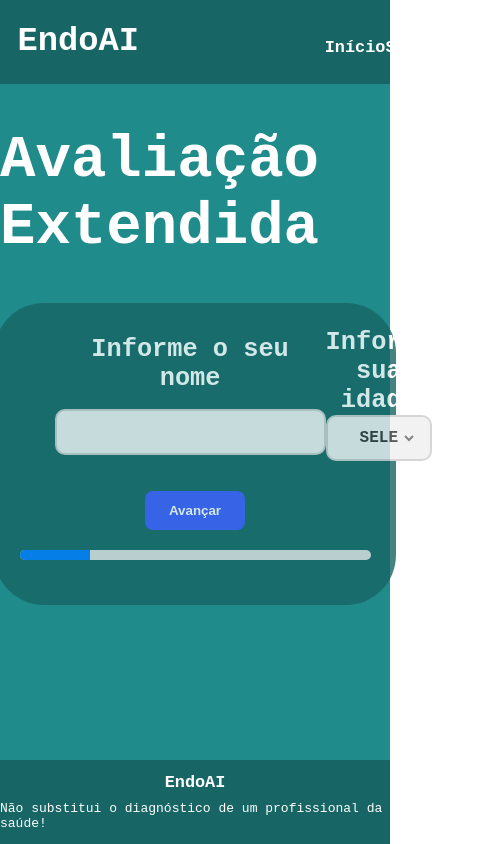
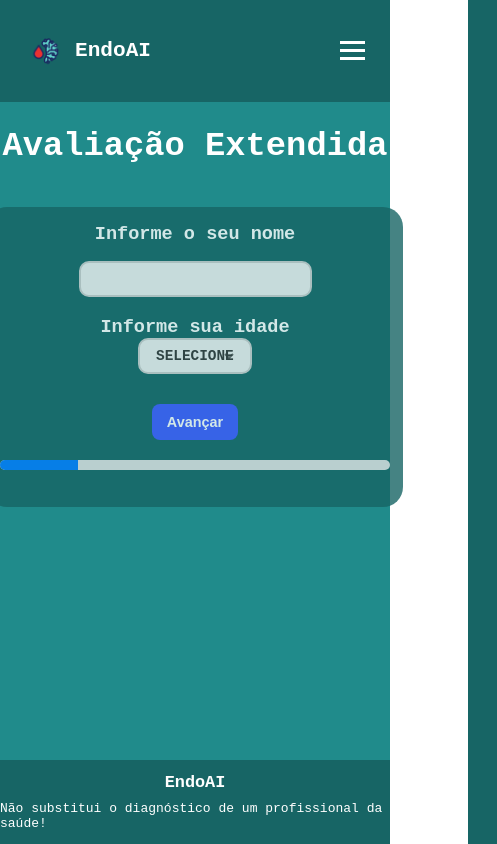
Before and after one commit to paulo-campos-57/EndoAI, a React (Create React App) app in the folder frontend/endo-front/: page /extendido in a window 390 px wide. Shown: the whole page, 497 px wide, since content can reach past the window. Built offline with nearby package versions, Linux system fonts and the light colour scheme.

Commit message:
feat: begin responsivity

```diff
--- a/frontend/endo-front/public/index.html
+++ b/frontend/endo-front/public/index.html
@@ -3,7 +3,7 @@
   <head>
     <meta charset="utf-8" />
     <link rel="icon" href="%PUBLIC_URL%/favicon.ico" />
-    <meta name="viewport" content="width=device-width, initial-scale=1" />
+    <meta name="viewport" content="width=device-width, initial-scale=1, shrink-to-fit=no" />
     <meta name="theme-color" content="#000000" />
     <meta
       name="description"
--- a/frontend/endo-front/src/components/Header/Header.module.css
+++ b/frontend/endo-front/src/components/Header/Header.module.css
@@ -73,3 +73,117 @@
 .links:hover::after {
     transform: scaleX(1);
 }
+
+.burgerMenu {
+    display: none;
+    cursor: pointer;
+    padding: 10px;
+    z-index: 1000;
+}
+
+.burgerBar {
+    width: 25px;
+    height: 3px;
+    background-color: #fff;
+    margin: 5px 0;
+    transition: all 0.3s ease-in-out;
+}
+
+@media screen and (max-width: 768px) {
+    .headContent {
+        width: 100%;
+        padding: 0 15px;
+    }
+
+    .leftSide {
+        width: auto;
+    }
+
+    .logo {
+        width: 60px;
+    }
+
+    .title {
+        font-size: 3vh;
+    }
+
+    .burgerMenu {
+        display: block;
+    }
+
+    .rightSide {
+        position: fixed;
+        top: 0;
+        right: -100%;
+        width: 70%;
+        height: 100vh;
+        background-color: #176565;
+        flex-direction: column;
+        align-items: center;
+        justify-content: center;
+        gap: 2rem;
+        transition: right 0.3s ease-in-out;
+        z-index: 999;
+    }
+
+    .showMenu {
+        right: 0;
+    }
+
+    .links {
+        font-size: 2.5vh;
+    }
+
+    /* Burger menu animation */
+    .burgerBar.open:nth-child(1) {
+        transform: translateY(8px) rotate(45deg);
+    }
+
+    .burgerBar.open:nth-child(2) {
+        opacity: 0;
+    }
+
+    .burgerBar.open:nth-child(3) {
+        transform: translateY(-8px) rotate(-45deg);
+    }
+}
+
+@media screen and (max-width: 480px) {
+    .head {
+        height: auto;
+        padding: 10px 0;
+    }
+
+    .headContent {
+        padding: 0 15px;
+    }
+
+    .leftSide {
+        justify-content: flex-start;
+    }
+
+    .title {
+        font-size: 2.5vh;
+    }
+
+    .rightSide {
+        width: 80%;
+        padding: 20px 0;
+    }
+
+    .links {
+        font-size: 2.2vh;
+    }
+
+    /* Add overlay when menu is open */
+    .showMenu::before {
+        content: '';
+        position: fixed;
+        top: 0;
+        left: 0;
+        width: 100%;
+        height: 100%;
+        background-color: rgba(0, 0, 0, 0.5);
+        z-index: -1;
+    }
+}
--- a/frontend/endo-front/src/components/Header/index.js
+++ b/frontend/endo-front/src/components/Header/index.js
@@ -1,8 +1,14 @@
-import React from 'react';
+import React, { useState } from 'react';
 import { Link } from 'react-router-dom'
 import styles from './Header.module.css';
 
 function Header() {
+    const [isMenuOpen, setIsMenuOpen] = useState(false);
+
+    const toggleMenu = () => {
+        setIsMenuOpen(!isMenuOpen);
+    };
+
     return (
         <>
             <div className={styles.head}>
@@ -13,10 +19,15 @@ function Header() {
                             EndoAI
                         </h2>
                     </div>
-                    <div className={styles.rightSide}>
-                        <Link to='/' className={styles.links}>Início</Link>
-                        <Link to='/sobre' className={styles.links}>Sobre</Link>
-                        <Link to='/extendido' className={styles.links}>EndoAI</Link>
+                    <div className={styles.burgerMenu} onClick={toggleMenu}>
+                        <div className={`${styles.burgerBar} ${isMenuOpen ? styles.open : ''}`}></div>
+                        <div className={`${styles.burgerBar} ${isMenuOpen ? styles.open : ''}`}></div>
+                        <div className={`${styles.burgerBar} ${isMenuOpen ? styles.open : ''}`}></div>
+                    </div>
+                    <div className={`${styles.rightSide} ${isMenuOpen ? styles.showMenu : ''}`}>
+                        <Link to='/' className={styles.links} onClick={toggleMenu}>Início</Link>
+                        <Link to='/sobre' className={styles.links} onClick={toggleMenu}>Sobre</Link>
+                        <Link to='/extendido' className={styles.links} onClick={toggleMenu}>EndoAI</Link>
                     </div>
                 </div>
             </div>
--- a/frontend/endo-front/src/pages/About/About.module.css
+++ b/frontend/endo-front/src/pages/About/About.module.css
@@ -28,19 +28,25 @@
     width: 100%;
     display: flex;
     justify-content: space-evenly;
+    flex-wrap: wrap;
+    gap: 20px;
+    padding: 0 20px;
 }
 
 .block {
     background-color: #176565;
     width: 20%;
-    height: 45vh;
+    min-width: 250px;
+    height: auto;
+    min-height: 45vh;
     display: flex;
     flex-direction: column;
     justify-content: center;
     align-items: center;
     text-align: center;
     border-radius: 50px;
-    padding: 10px 15px;
+    padding: 25px;
+    margin-bottom: 20px;
 }
 
 .typewriterBase {
@@ -79,6 +85,7 @@
 .fontText {
     font-size: 2.25vh;
     text-align: justify;
+    margin-top: 20px;
 }
 
 @keyframes typing1 {
@@ -164,6 +171,7 @@
 
 .teamCarousel {
     width: 100%;
+    padding: 0 10px;
 }
 
 .carouselItem {
@@ -209,10 +217,90 @@
     font-size: 2.25vh;
 }
 
-@media (max-width: 768px) {
+@media screen and (max-width: 1200px) {
+    .block {
+        width: 40%;
+    }
+}
+
+@media screen and (max-width: 992px) {
+    .title {
+        font-size: 8vh;
+    }
+
+    .block {
+        width: 45%;
+        padding: 20px;
+    }
+
+    .fontText {
+        font-size: 2vh;
+    }
+}
+
+@media screen and (max-width: 768px) {
+    .content {
+        margin-top: 5vh;
+    }
+
+    .title {
+        font-size: 6vh;
+    }
+
+    .blocks {
+        flex-direction: column;
+        align-items: center;
+    }
+
+    .block {
+        width: 80%;
+        min-height: auto;
+        padding: 30px 20px;
+    }
+
+    .fontText {
+        font-size: 1.8vh;
+    }
+
+    .typewriterBase {
+        font-size: 3vh;
+    }
+
+    .singleMemberContainer {
+        padding: 15px;
+    }
+
     .singleMemberImage {
-        width: 120px;
-        height: 150px;
+        width: 100px;
+        height: 100px;
+    }
+}
+
+@media screen and (max-width: 480px) {
+    .title {
+        font-size: 5vh;
+    }
+
+    .block {
+        width: 90%;
+        padding: 25px 15px;
+        border-radius: 30px;
+    }
+
+    .fontText {
+        font-size: 1.6vh;
+    }
+
+    .typewriterBase {
+        font-size: 2.5vh;
+    }
+
+    .memberName {
+        font-size: 2vh;
+    }
+
+    .memberInfo p {
+        font-size: 1.8vh;
     }
 }
 
--- a/frontend/endo-front/src/pages/Extended/Extended.module.css
+++ b/frontend/endo-front/src/pages/Extended/Extended.module.css
@@ -43,6 +43,7 @@
     display: flex;
     justify-content: center;
     align-items: center;
+    text-align: center;
 }
 
 .firstQuestionContainer {
@@ -52,6 +53,8 @@
     justify-content: space-around;
     align-items: center;
     text-align: center;
+    flex-wrap: wrap;
+    gap: 20px;
 }
 
 .capsule {
@@ -84,6 +87,7 @@
     justify-content: space-between;
     align-items: center;
     gap: 0.8rem;
+    text-align: center;
 }
 
 .icon:hover {
@@ -95,6 +99,8 @@
     display: flex;
     gap: 1.5rem;
     margin-top: 1rem;
+    flex-wrap: wrap;
+    justify-content: center;
 }
 
 .radioInput {
@@ -255,3 +261,111 @@
     background-color: #e0e0e0;
     outline: none;
 }
+
+@media screen and (max-width: 992px) {
+    .title {
+        font-size: 6vh;
+    }
+
+    .ansForm {
+        width: 95%;
+        padding: 2vh;
+    }
+
+    .firstQuestion {
+        font-size: 2.5vh;
+    }
+
+    .question {
+        font-size: 2.5vh;
+    }
+
+    .buttonLabel {
+        padding: 0.6rem 1.2rem;
+        font-size: 0.9rem;
+    }
+}
+
+@media screen and (max-width: 768px) {
+    .title {
+        font-size: 5vh;
+    }
+
+    .ansForm {
+        border-radius: 30px;
+    }
+
+    .firstQuestionContainer {
+        width: 90%;
+    }
+
+    .question {
+        flex-direction: column;
+        gap: 1rem;
+    }
+
+    .questionAns {
+        gap: 1rem;
+    }
+
+    .buttonLabel {
+        padding: 0.5rem 1rem;
+        font-size: 0.85rem;
+    }
+
+    .numberInput {
+        padding: 0.5rem 1rem;
+        font-size: 0.9rem;
+    }
+
+    .selectInput {
+        padding: 0.5rem 1rem;
+        font-size: 0.9rem;
+    }
+}
+
+@media screen and (max-width: 480px) {
+    .content {
+        padding-top: 3vh;
+    }
+
+    .title {
+        font-size: 4vh;
+    }
+
+    .ansForm {
+        width: 100%;
+        border-radius: 20px;
+        padding: 2vh 1.5vh;
+    }
+
+    .firstQuestion {
+        font-size: 2.2vh;
+    }
+
+    .firstQuestionContainer {
+        width: 100%;
+    }
+
+    .question {
+        font-size: 2.2vh;
+    }
+
+    .questionAns {
+        gap: 0.8rem;
+    }
+
+    .buttonLabel {
+        padding: 0.4rem 0.8rem;
+        font-size: 0.8rem;
+    }
+
+    .navigationButtons {
+        gap: 10px;
+    }
+
+    .navButton {
+        padding: 10px 15px;
+        font-size: 0.9rem;
+    }
+}
--- a/frontend/endo-front/src/pages/Home/Home.module.css
+++ b/frontend/endo-front/src/pages/Home/Home.module.css
@@ -92,6 +92,58 @@
     box-shadow: 0px 10px 12px 0px rgba(0, 0, 0, 0.30);
 }
 
+@media screen and (max-width: 1200px) {
+    .salute {
+        width: 35%;
+    }
+}
+
+@media screen and (max-width: 992px) {
+    .salute {
+        width: 45%;
+    }
+}
+
+@media screen and (max-width: 768px) {
+    .salute {
+        width: 60%;
+        height: auto;
+        padding: 30px 20px;
+    }
+
+    .typewriter {
+        font-size: 1.8rem;
+    }
+
+    .selectionButton {
+        font-size: 18px;
+    }
+}
+
+@media screen and (max-width: 480px) {
+    .content {
+        margin-top: 5vh;
+    }
+
+    .salute {
+        width: 85%;
+        padding: 25px 15px;
+    }
+
+    .typewriter {
+        font-size: 1.5rem;
+    }
+
+    .selectionButton {
+        font-size: 16px;
+        padding: 12px 15px 10px;
+    }
+
+    .buttons {
+        width: 100%;
+    }
+}
+
 .popupOverlay {
     position: fixed;
     top: 0;
@@ -110,8 +162,10 @@
     padding: 2rem;
     border-radius: 12px;
     max-width: 400px;
+    width: 90%;
     box-shadow: 0 0 20px rgba(0, 0, 0, 0.3);
     text-align: center;
+    margin: 0 15px;
 }
 
 .popupButtons {
--- a/frontend/endo-front/src/pages/Result/Result.module.css
+++ b/frontend/endo-front/src/pages/Result/Result.module.css
@@ -22,12 +22,15 @@
 .title {
     font-size: 7vh;
     font-weight: 900;
+    text-align: center;
+    padding: 0 20px;
 }
 
 .text {
     width: 68%;
     font-size: 3vh;
     text-align: center;
+    padding: 0 20px;
 }
 
 .links {
@@ -60,3 +63,49 @@
 .links:hover::after {
     transform: scaleX(1);
 }
+
+@media screen and (max-width: 992px) {
+    .title {
+        font-size: 6vh;
+    }
+
+    .text {
+        width: 80%;
+        font-size: 2.8vh;
+    }
+}
+
+@media screen and (max-width: 768px) {
+    .title {
+        font-size: 5vh;
+    }
+
+    .text {
+        width: 85%;
+        font-size: 2.5vh;
+    }
+
+    .links {
+        font-size: 1.8vh;
+    }
+}
+
+@media screen and (max-width: 480px) {
+    .content {
+        padding-top: 3vh;
+        gap: 4vh;
+    }
+
+    .title {
+        font-size: 4vh;
+    }
+
+    .text {
+        width: 90%;
+        font-size: 2.2vh;
+    }
+
+    .links {
+        font-size: 1.6vh;
+    }
+}
```
Also changed, not shown: frontend/endo-front/src/pages/Simplified/Simplified.module.css (+147 -16 lines).
